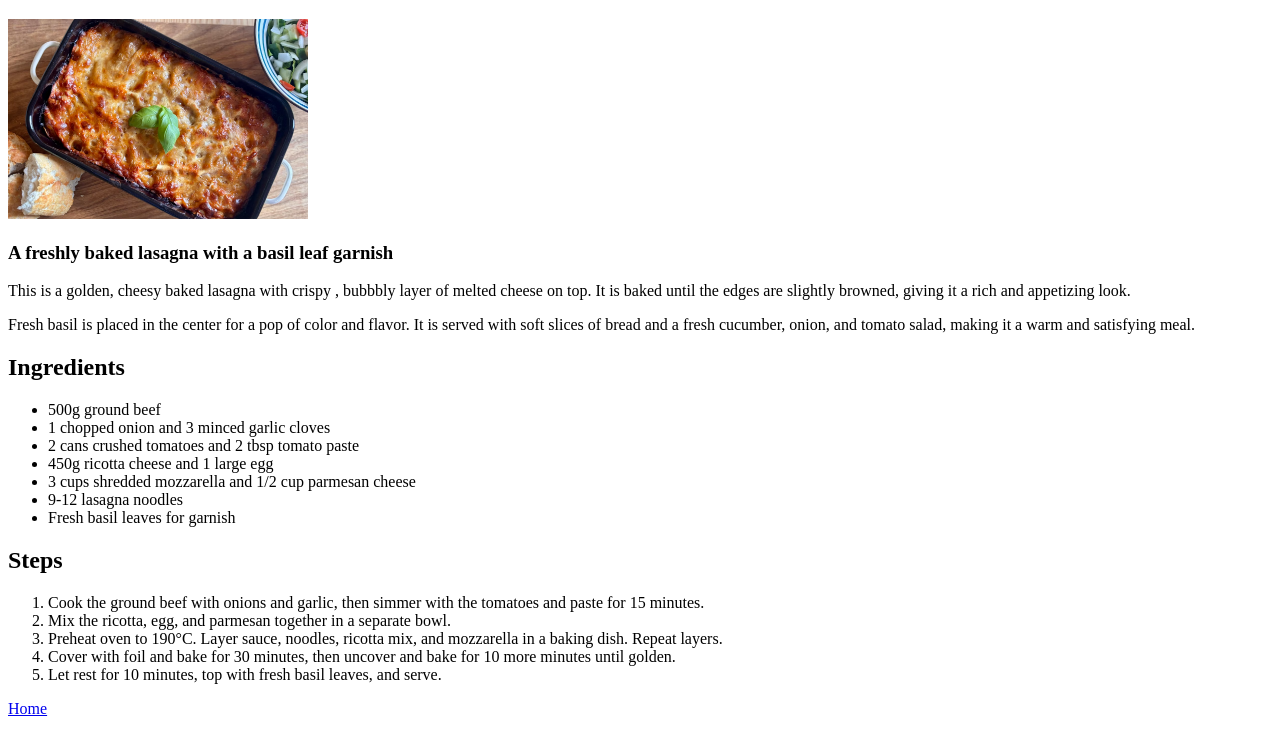
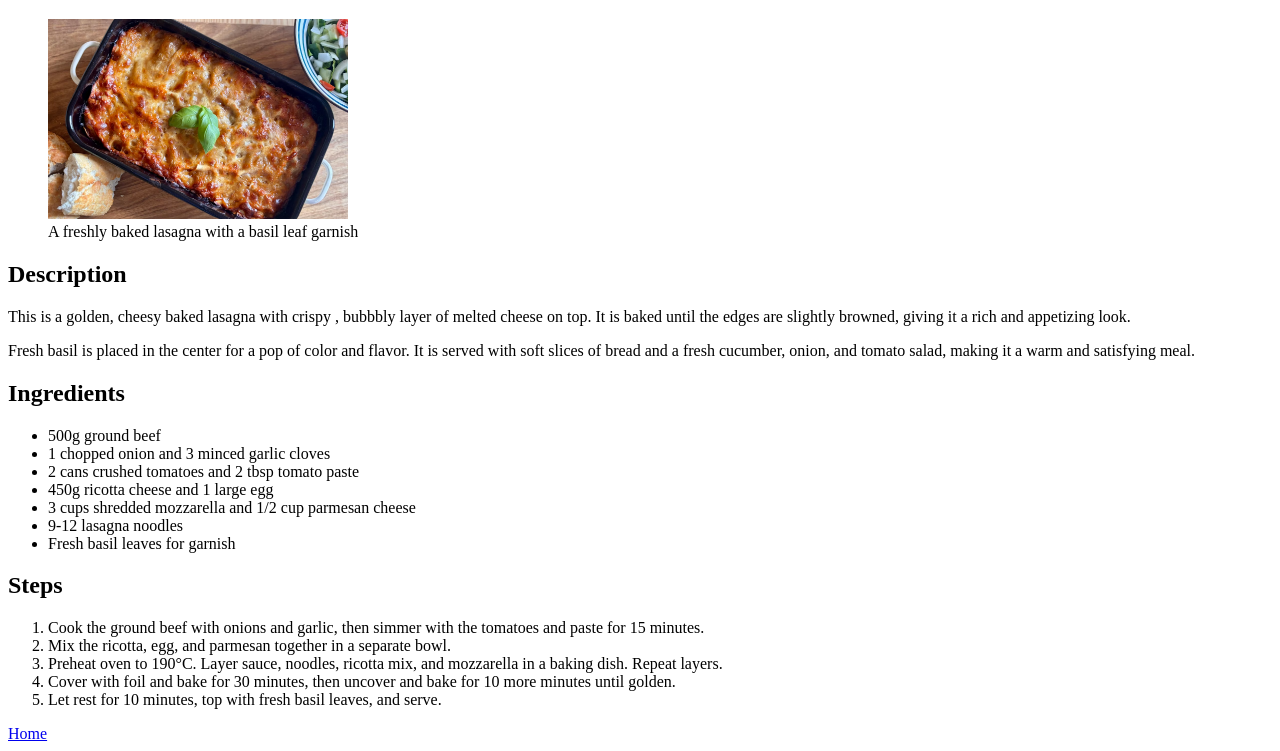
Before and after one commit to lexbatol-dev/odin-recipes, a plain HTML site: page recipes/lasagna.html in a window 1280 px wide. Shown: the part 61-812 px from the top of the page. Drawn offline with Linux system fonts and the light colour scheme.

Commit message:
Fix heading hierarchy and semantic markup for recipe image
- Replace h3 caption with figure/figcaption
- Restore proper h1 > h2 heading order
- Add a "Description" heading

```diff
--- a/recipes/lasagna.html
+++ b/recipes/lasagna.html
@@ -8,6 +8,7 @@
   <body>
     <h1>Lasagna Recipe</h1>
 
+    <figure>
       <img
         src="/images/lasagna.jpg"
         alt="freshly baked lasagna with a basil leaf garnish"
@@ -15,8 +16,10 @@
         height="200"
       />
 
-    <h3>A freshly baked lasagna with a basil leaf garnish</h3>
+      <figcaption>A freshly baked lasagna with a basil leaf garnish</figcaption>
+    </figure>
 
+    <h2>Description</h2>
     <p>
       This is a golden, cheesy baked lasagna with crispy , bubbbly layer of
       melted cheese on top. It is baked until the edges are slightly browned,
@@ -63,3 +66,9 @@
     <a href="/index.html">Home</a>
   </body>
 </html>
+
+<!-- Fix heading hierarchy and semantic markup for recipe image
+
+- Replace h3 caption with figure/figcaption
+- Restore proper h1 > h2 heading order
+- Add a "Description" heading -->
```
Lines whose indentation alone changed are shown as unchanged.
